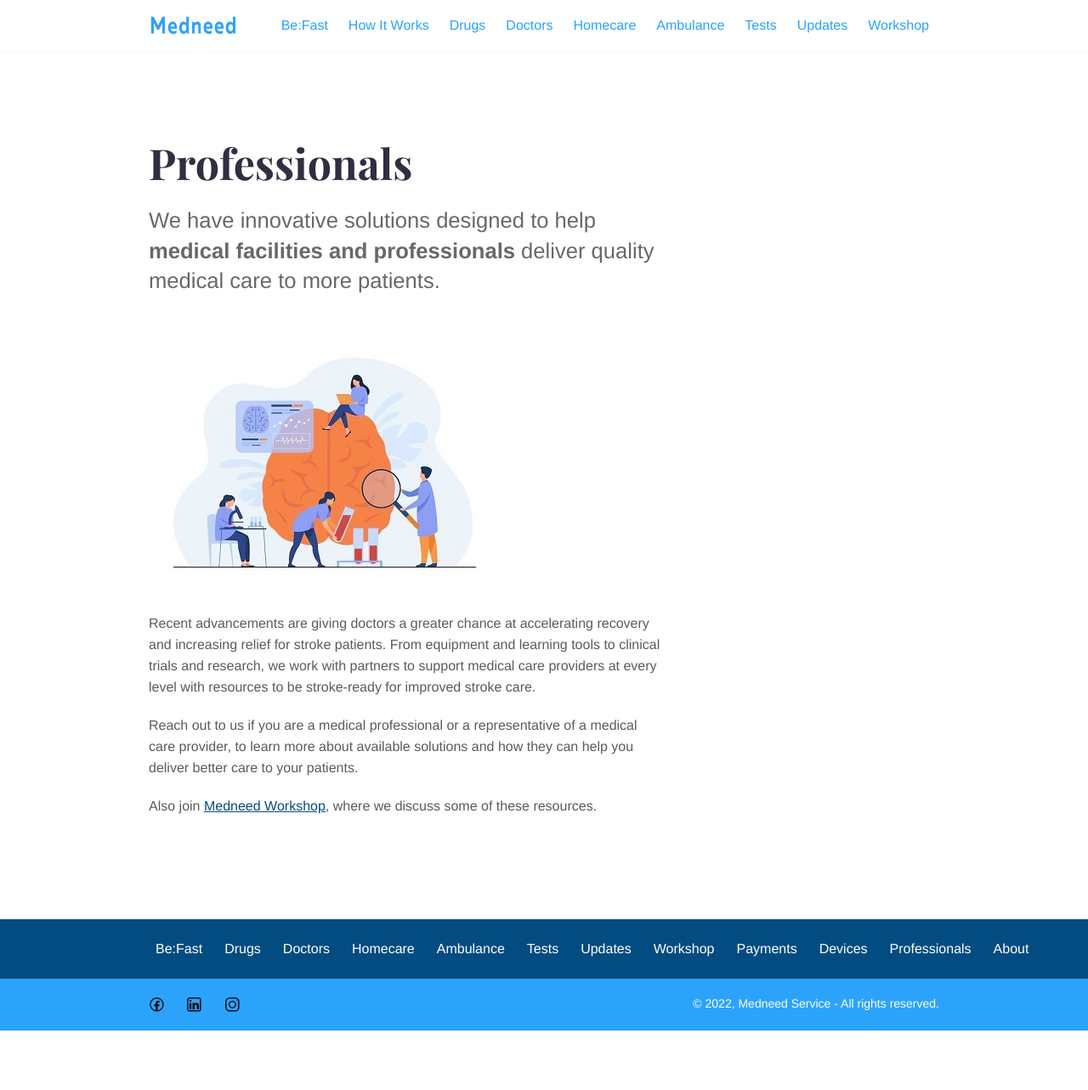
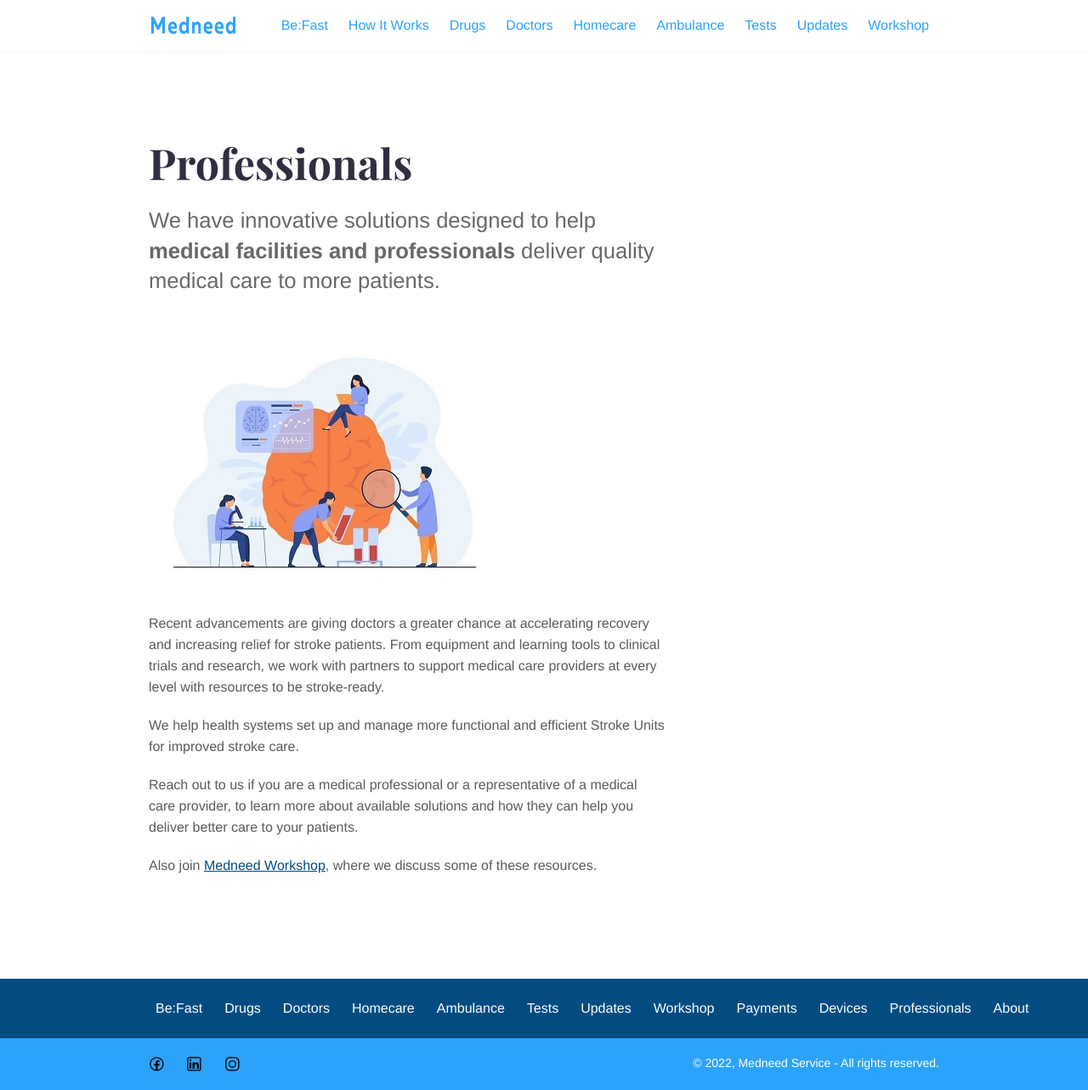
Before and after one commit to Iraneus/betamedneed, a Jekyll site: the page built from _services/professionals.md, in a window 1280 px wide. Shown: the whole page at 85% size. Built offline with Jekyll 4.4.1, drawn with Linux system fonts in a browser that asks for light colours; before the commit the page ends 1213 px from its top, so only the background shows below that.

Commit message:
index and professional

```diff
--- a/_services/professionals.md
+++ b/_services/professionals.md
@@ -11,7 +11,9 @@
 ![Research Tools](/images/illustrations/research.jpg)
 
 
-Recent advancements are giving doctors a greater chance at accelerating recovery and increasing relief for stroke patients. From equipment and learning tools to clinical trials and research, we work with partners to support medical care providers at every level with resources to be stroke-ready for improved stroke care.
+Recent advancements are giving doctors a greater chance at accelerating recovery and increasing relief for stroke patients. From equipment and learning tools to clinical trials and research, we work with partners to support medical care providers at every level with resources to be stroke-ready.
+
+We help health systems set up and manage more functional and efficient Stroke Units for improved stroke care.
 
 Reach out to us if you are a medical professional or a representative of a medical care provider, to learn more about available solutions and how they can help you deliver better care to your patients.
 
```
Also changed, not shown: index.md (+1 -1 lines).
